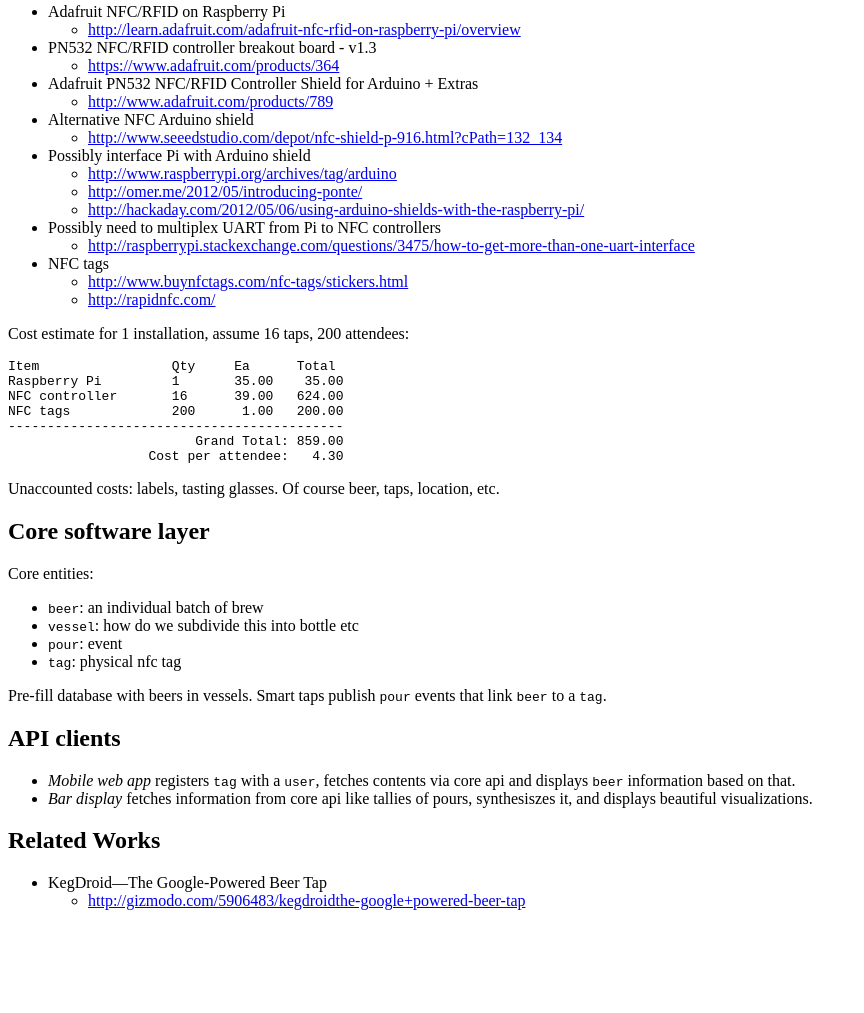
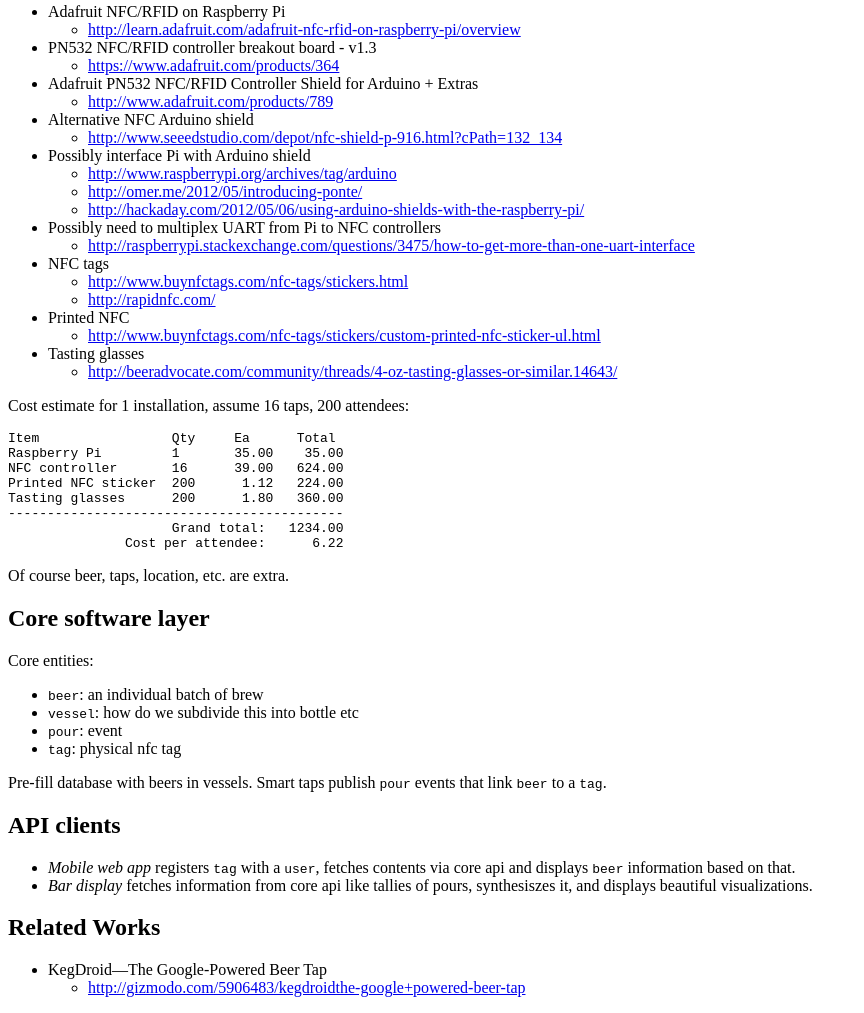
Before and after one commit to jasonm/radio-beer-playground, a plain HTML site: page index.html in a window 1280 px wide. Shown: the part 694-1707 px from the top of the page, without its empty margins (0-864 px from the left). Before the commit the page ends 1620 px from the top, so only its background shows below. Drawn offline with Linux system fonts and the light colour scheme.

Commit message:
add cost for printed nfc tags

```diff
--- a/index.html
+++ b/index.html
@@ -83,6 +83,16 @@ bar visualization.</p>
       <li><a href="http://rapidnfc.com/">http://rapidnfc.com/</a></li>
     </ul>
   </li>
+  <li>Printed NFC
+    <ul>
+      <li><a href="http://www.buynfctags.com/nfc-tags/stickers/custom-printed-nfc-sticker-ul.html">http://www.buynfctags.com/nfc-tags/stickers/custom-printed-nfc-sticker-ul.html</a></li>
+    </ul>
+  </li>
+  <li>Tasting glasses
+    <ul>
+      <li><a href="http://beeradvocate.com/community/threads/4-oz-tasting-glasses-or-similar.14643/">http://beeradvocate.com/community/threads/4-oz-tasting-glasses-or-similar.14643/</a></li>
+    </ul>
+  </li>
 </ul>
 
 <p>Cost estimate for 1 installation, assume 16 taps, 200 attendees:</p>
@@ -90,13 +100,14 @@ bar visualization.</p>
 <pre><code>Item                 Qty     Ea      Total
 Raspberry Pi         1       35.00    35.00
 NFC controller       16      39.00   624.00
-NFC tags             200      1.00   200.00
+Printed NFC sticker  200      1.12   224.00
+Tasting glasses      200      1.80   360.00
 -------------------------------------------
-                        Grand Total: 859.00
-                  Cost per attendee:   4.30
+                     Grand total:   1234.00
+               Cost per attendee:      6.22
 </code></pre>
 
-<p>Unaccounted costs: labels, tasting glasses.  Of course beer, taps, location, etc.</p>
+<p>Of course beer, taps, location, etc. are extra.</p>
 
 <h2 id="core-software-layer">Core software layer</h2>
 
```
Also changed, not shown: 1 other file.
